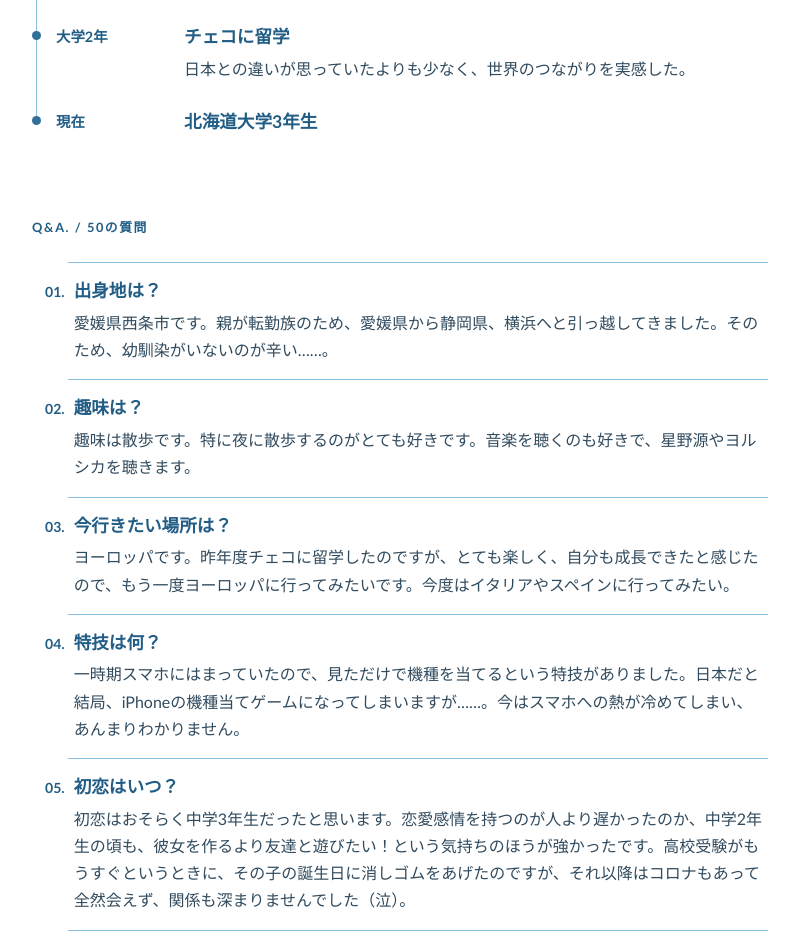
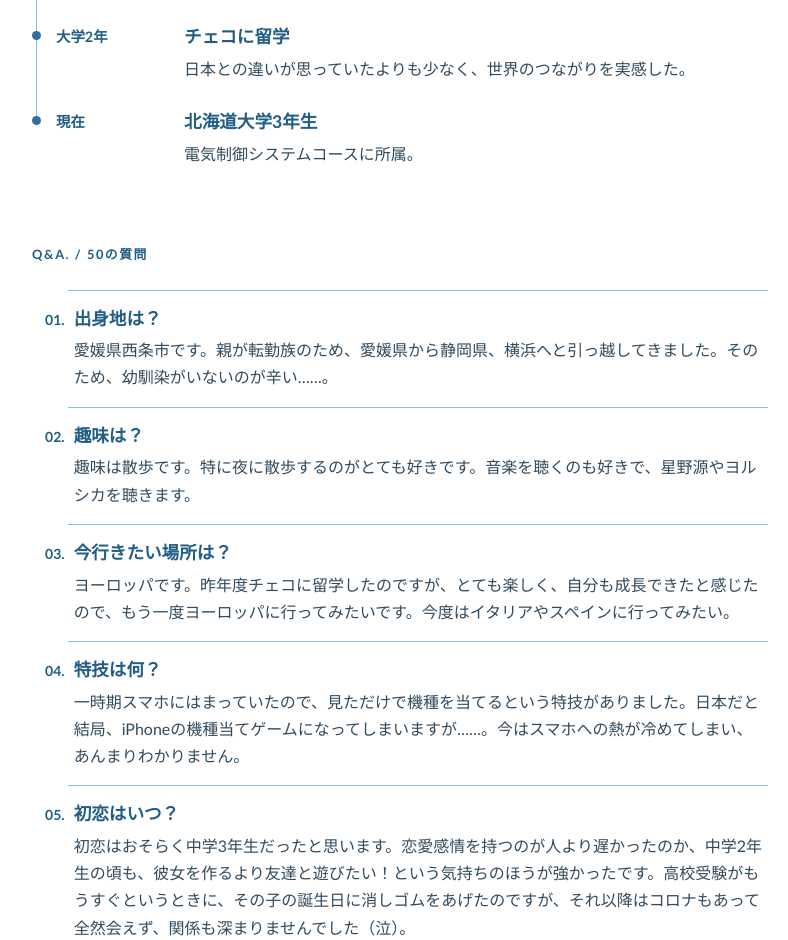
Before and after one commit to O-kagami/taiki.github.io, a plain HTML site: page about.html in a window 1280 px wide. Shown: the part 987-1927 px from the top of the page, without its empty margins (39-827 px from the left). Drawn offline with Linux system fonts and the light colour scheme.

Commit message:
Show electrical control systems course in profile

```diff
--- a/about.html
+++ b/about.html
@@ -64,7 +64,10 @@
         </li>
         <li>
           <span class="timeline-date">現在</span>
-          <div><h3>北海道大学3年生</h3></div>
+          <div>
+            <h3>北海道大学3年生</h3>
+            <p>電気制御システムコースに所属。</p>
+          </div>
         </li>
       </ol>
     </section>
```
